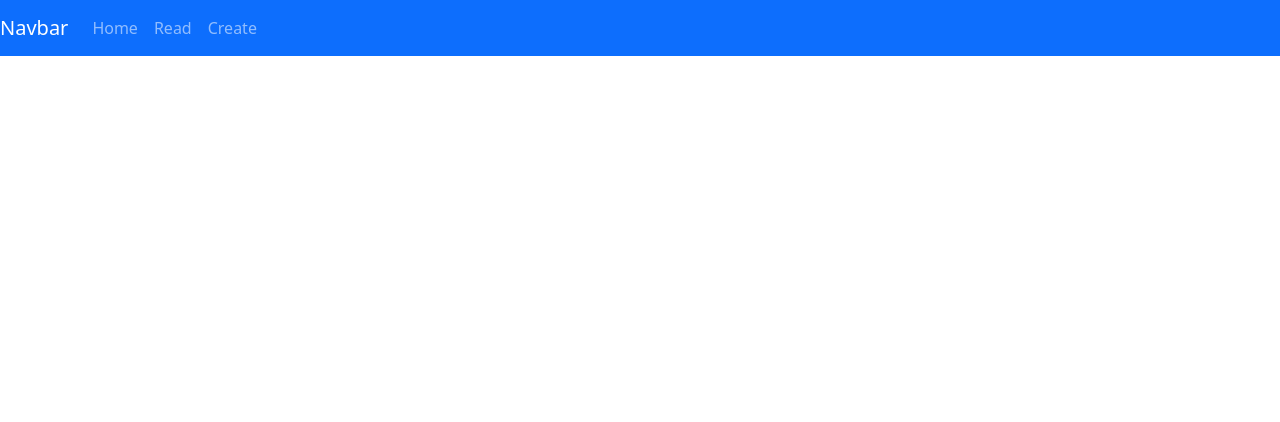
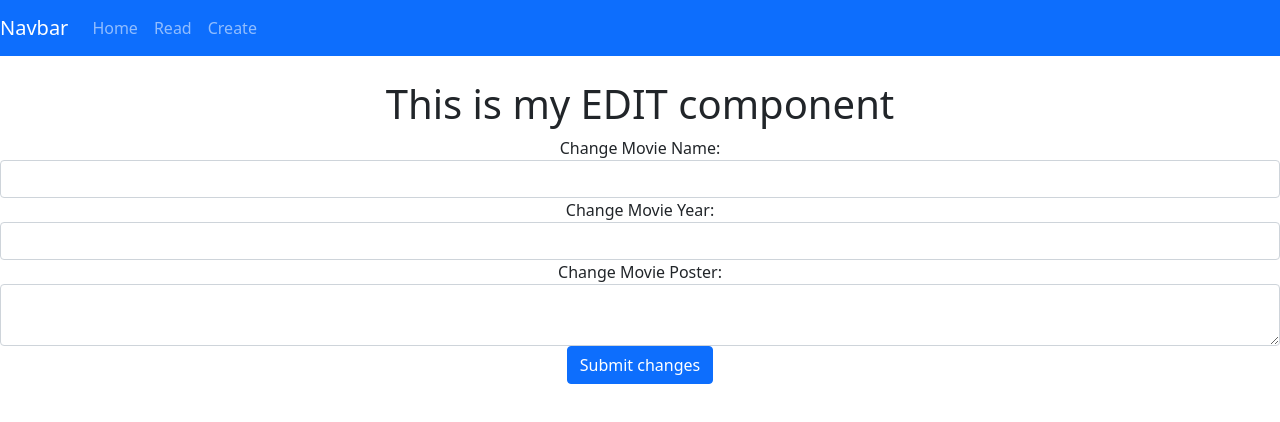
Before and after one commit to lisamannion/DRQ_Project_2021, a React (Create React App) app: page /edit/1 in a window 1280 px wide. Shown: the top 422 px of the page. Built offline with nearby package versions, Linux system fonts and the light colour scheme; no server answers.

Commit message:
Lab 8 complete - Update using put request

```diff
--- a/src/App.js
+++ b/src/App.js
@@ -9,6 +9,7 @@
 import { BrowserRouter as Router, Switch, Route } from 'react-router-dom';
 import { Read } from './components/read';
 import { Create } from './components/create';
+import { Edit } from './components/edit';
 
 // App's class itself
 class App extends Component {
@@ -32,8 +33,10 @@
           {/* Tab on the navbar are routed to different components using Switch eg. Home tab on the navbar is showing the Content component */}
           <Switch>
             <Route path='/' component={Content} exact />
-            <Route path='/read' component={Read} exact />
-            <Route path='/create' component={Create} exact />
+            <Route path='/read' component={Read} />
+            <Route path='/create' component={Create} />
+            {/* Setting up the edit route with id parameter which was changed using button in app.js and Link tag */}
+            <Route path='/edit/:id' component={Edit} />
           </Switch>
         </div>
       </Router>
--- /dev/null
+++ b/src/components/edit.js
@@ -0,0 +1,140 @@
+import React from 'react';
+import axios from 'axios'; // Talks HTTP on the web
+
+// Edit component class
+export class Edit extends React.Component {
+
+    constructor() {
+        super();
+        this.handleSubmit = this.handleSubmit.bind(this);
+        this.onChangeMovieName = this.onChangeMovieName.bind(this);
+        this.onChangeMovieYear = this.onChangeMovieYear.bind(this);
+        this.onChangeMoviePoster = this.onChangeMoviePoster.bind(this);
+        this.state = {
+            Title: '',
+            Year: '',
+            Poster: ''
+        }
+    }
+
+    // When this component becomes active in the view read id from URL and pull the document out of the database
+    componentDidMount() {
+        console.log(this.props.match.params.id)
+
+        // Read the record from the database by using the GET request on the server "app.get('/api/movies/:id', (req, res) =>"
+        axios.get('http://localhost:4000/api/movies/' + this.props.match.params.id)
+            .then((response) => { // Got data back
+                this.setState({ // Set the state of the update fields to the state of the document which came back from database
+                    _id: response.data._id,
+                    Title: response.data.title,
+                    Year: response.data.year,
+                    Poster: response.data.poster
+                })
+            })
+            .catch((error) => {
+                console.log(error)
+            })
+    }
+
+    // When the form is submitted
+    handleSubmit(event) {
+        alert("Movie Name: " + this.state.Title + "\nYear: " + this.state.Year + "\nPoster: " + this.state.Poster);
+        event.preventDefault(); // prevents crashes
+
+        // Setting the input fields back to empty once the entered data has been submitted
+        this.setState({
+            Title: '',
+            Year: '',
+            Poster: ''
+        })
+
+        // Object (data) to pass up to the server
+        const newMovie = {
+            title: this.state.Title,
+            year: this.state.Year,
+            poster: this.state.Poster,
+            _id: this.state._id
+        }
+
+        // Using put to update the record
+        axios.put('http://localhost:4000/api/movies/' + this.state._id, newMovie)
+            .then(response => {
+                console.log(response.data)
+            })
+            .catch((error) => {
+                console.log(error)
+            })
+
+        // // Post request to the Server - talking HTTP
+        // axios.post('http://localhost:4000/api/movies', newMovie)
+        //     .then((res) => { // If successful
+        //         console.log(res)
+        //     })
+        //     .catch((err) => { // In case of an error
+        //         console.log(err)
+        //     });
+    }
+
+    // Sets the movie name
+    onChangeMovieName(event) {
+        this.setState({
+            Title: event.target.value
+        })
+
+    }
+
+    // Sets the movie year
+    onChangeMovieYear(event) {
+        this.setState({
+            Year: event.target.value
+        })
+    }
+
+    // Sets the movie poster
+    onChangeMoviePoster(event) {
+        this.setState({
+            Poster: event.target.value
+        })
+    }
+
+    render() {
+        return (
+            <div>
+                <h1>This is my EDIT component</h1>
+                {/* When submit button is clicked it will trigger the handleSubmit event */}
+                <form onSubmit={this.handleSubmit}>
+                    {/* Input for movie name */}
+                    <div className="form-group">
+                        <label>Change Movie Name: </label>
+                        <input type="text"
+                            className="form-control"
+                            value={this.state.Title}
+                            onChange={this.onChangeMovieName} />
+                    </div>
+                    {/* Input for year the movie was released */}
+                    <div className="form-group">
+                        <label>Change Movie Year: </label>
+                        <input type="text"
+                            className="form-control"
+                            value={this.state.Year}
+                            onChange={this.onChangeMovieYear} />
+                    </div>
+                    {/* Input for Poster */}
+                    <div className="form-group">
+                        <label>Change Movie Poster: </label>
+                        <textarea type="text"
+                            className="form-control"
+                            value={this.state.Poster}
+                            onChange={this.onChangeMoviePoster} />
+                    </div>
+                    {/* Submission button for the form which handles new events*/}
+                    <div>
+                        <input type="submit" value="Submit changes" className="btn btn-primary"></input>
+                    </div>
+
+                </form>
+            </div>
+
+        );
+    }
+}
--- a/src/components/movieItem.js
+++ b/src/components/movieItem.js
@@ -1,5 +1,6 @@
 import React from 'react';
 import Card from 'react-bootstrap/Card';
+import {Link} from 'react-router-dom';
 
 // MovieItem class
 export class MovieItem extends React.Component {
@@ -21,6 +22,8 @@
                             </footer>
                         </blockquote>
                     </Card.Body>
+                    {/* Changing the link id in the URL to include the _id of the Database document when button is pressed */}
+                    <Link to={"/edit/" + this.props.movie._id} className="btn btn-primary">Edit Movie</Link>
                 </Card>
 
             </div>
```
Also changed, not shown: 1 other file (tests, documents, lock files or other folders).
